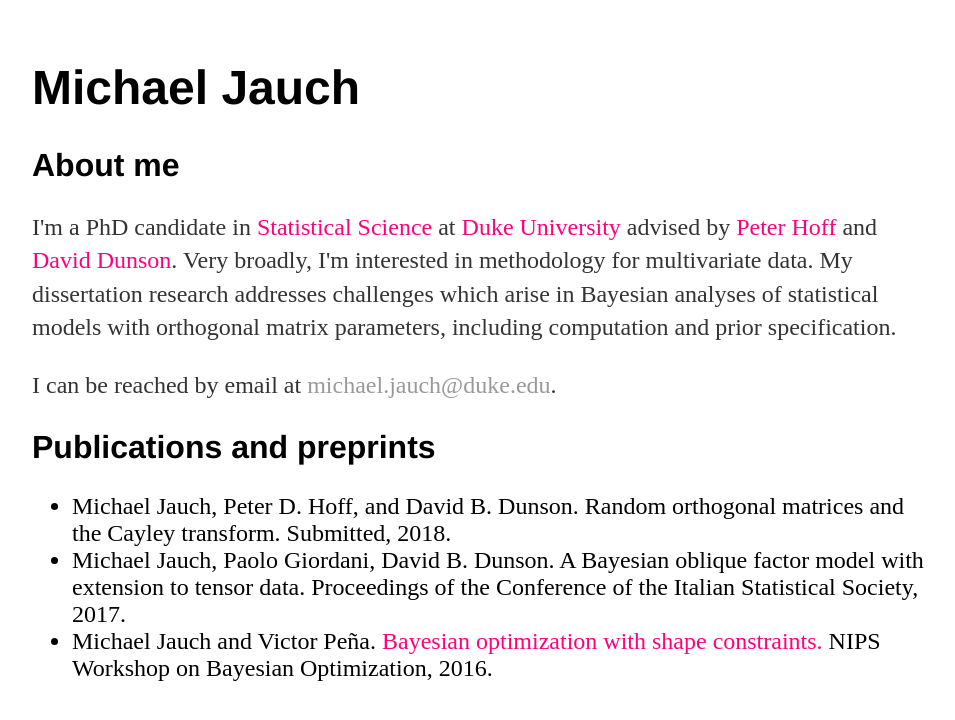
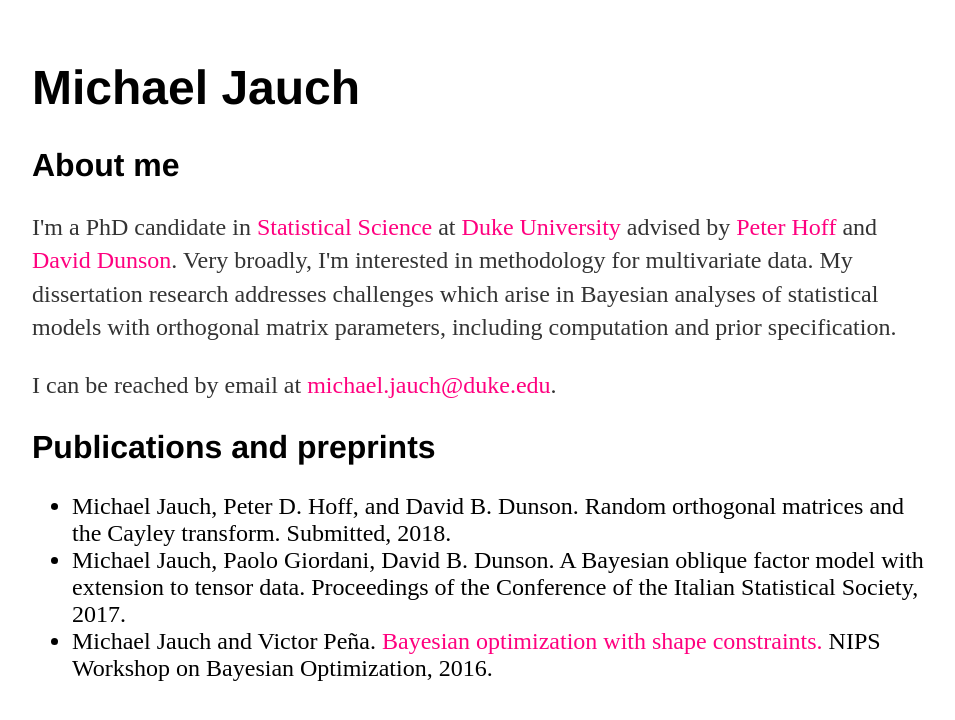
Before and after one commit to michaeljauch/michaeljauch.github.io, a Jekyll site: the page built from index.html, in a window 1280 px wide. Shown: the top 720 px of the page, without its empty margins (160-1115 px from the left). Built offline with Jekyll 4.4.1, drawn with Linux system fonts in a browser that asks for light colours.

Commit message:
change color of mailto

```diff
--- a/index.html
+++ b/index.html
@@ -6,7 +6,7 @@ title: Michael Jauch
 	<h1>Michael Jauch</h1>
 	<h2>About me</h2>
 	<p>I'm a PhD candidate in <a href="https://stat.duke.edu/" style="color:#FF007F;">Statistical Science</a> at <a href="https://www.duke.edu/" style="color:#FF007F;">Duke University</a> advised by <a href="https://pdhoff.github.io/" style="color:#FF007F;">Peter Hoff</a> and <a href="https://stat.duke.edu/people/david-b-dunson" style="color:#FF007F;">David Dunson</a>. Very broadly, I'm interested in methodology for multivariate data. My dissertation research addresses challenges which arise in Bayesian analyses of statistical models with orthogonal matrix parameters, including computation and prior specification. </p>
-	<p>I can be reached by email at <a href="mailto:michael.jauch@duke.edu">michael.jauch@duke.edu</a>.<br></p>
+	<p>I can be reached by email at <a href="mailto:michael.jauch@duke.edu" style="color:#FF007F;">michael.jauch@duke.edu</a>.<br></p>
 	<h2>Publications and preprints</h2>
 	<ul style="font-size:1.5em">
   		<li>Michael Jauch, Peter D. Hoff, and David B. Dunson. Random orthogonal matrices and the Cayley transform. Submitted, 2018.</li>
```
